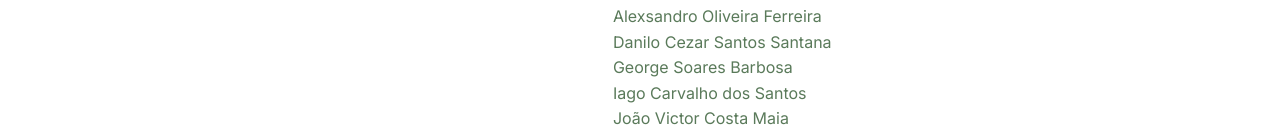
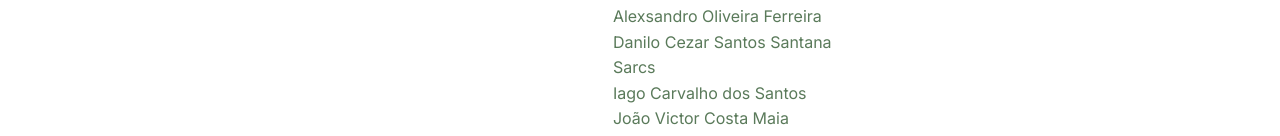
Before and after one commit to Danilocss13/trabalhoODS3.github.io, a plain HTML site: page index.html in a window 1280 px wide. Shown: the part 2493-2629 px from the top of the page. Drawn offline with nearby package versions, Linux system fonts and the light colour scheme.

Commit message:
Atualizar o index.html

```diff
--- a/index.html
+++ b/index.html
@@ -283,7 +283,7 @@
           <ul class="developer-list">
             <li>Alexsandro Oliveira Ferreira</li>
             <li>Danilo Cezar Santos Santana</li>
-            <li>George Soares Barbosa</li>
+            <li>Sarcs</li>
             <li>Iago Carvalho dos Santos</li>
             <li>João Victor Costa Maia</li>
             <li>Lucas Rodrigues dos Santos</li>
```
